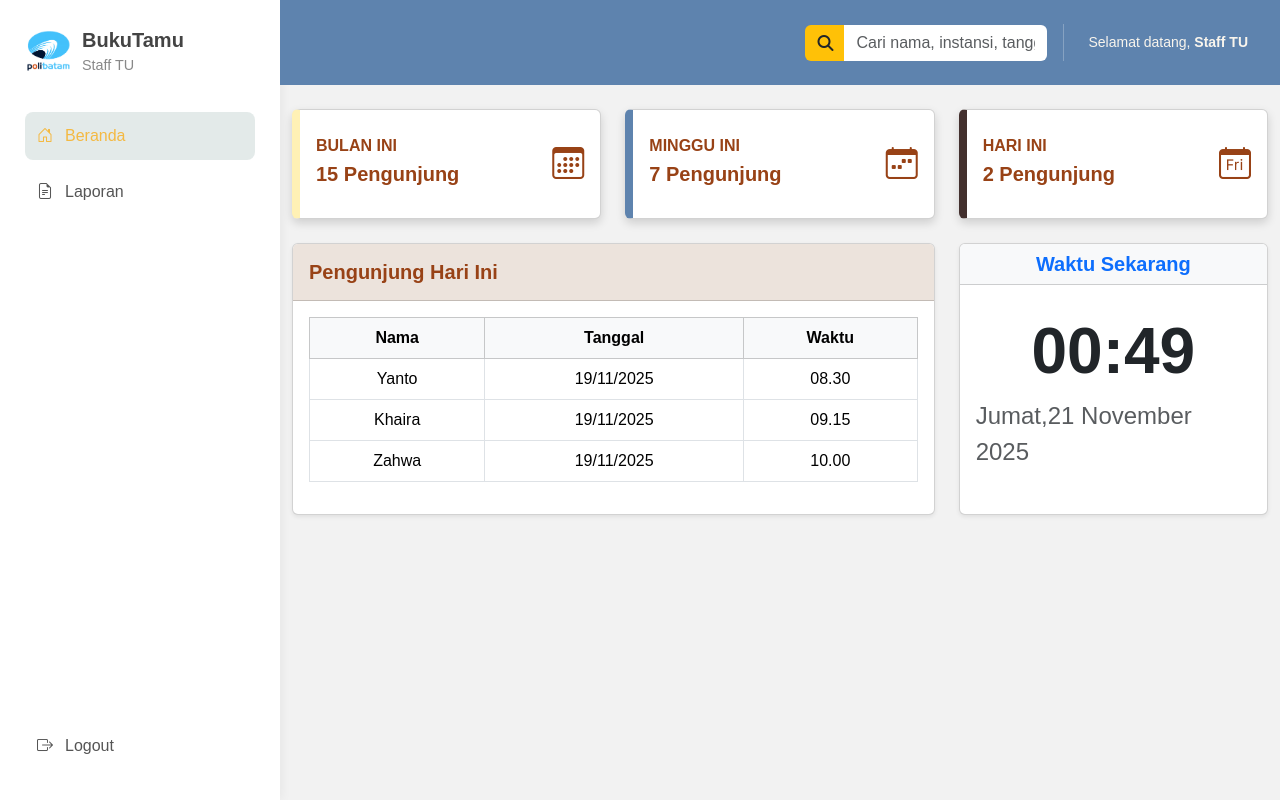
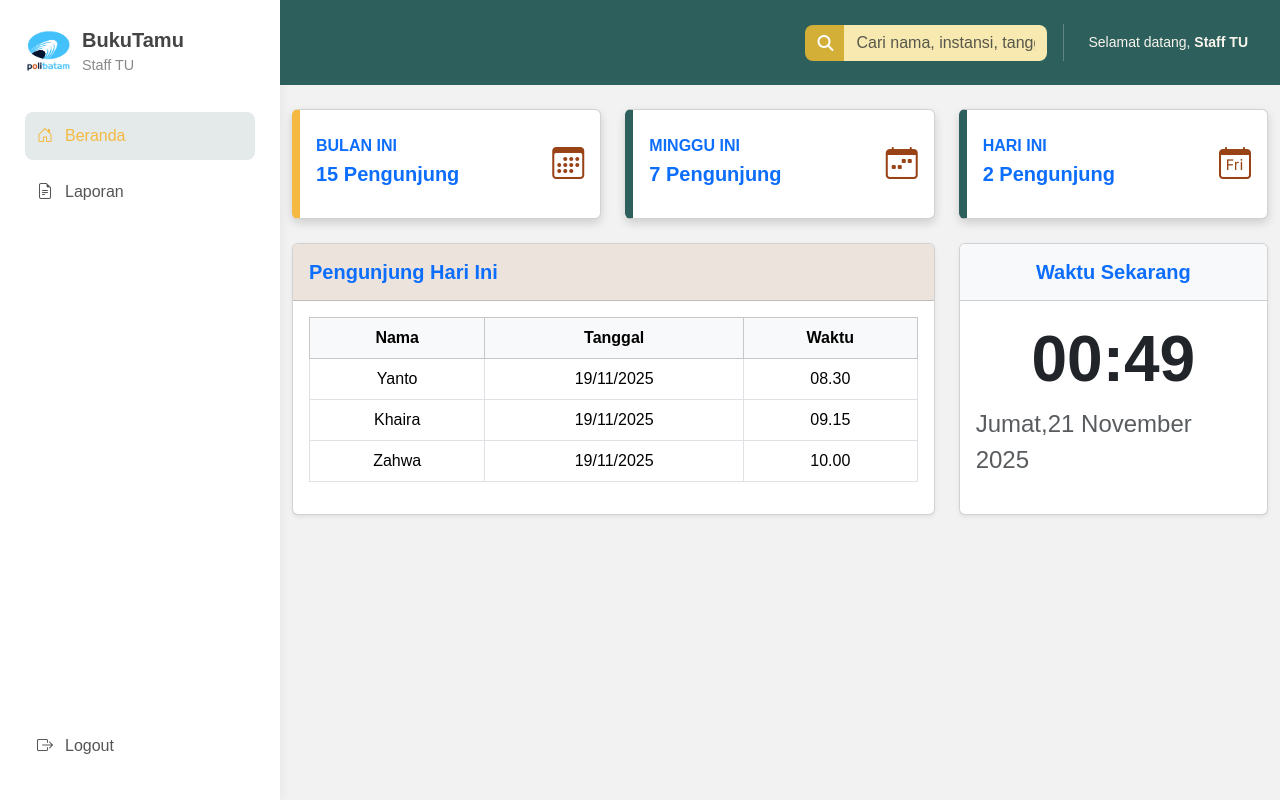
Before and after one commit to LuluKhaira/Buku-Tamu, a PHP site: page /dashboard_staffTU/beranda.php in a window 1280 px wide. Run offline with PHP 8.4, Linux system fonts and the light colour scheme.

Commit message:
update beranda, navbar.php

```diff
--- a/Nav_Side_Bar/navbar.php
+++ b/Nav_Side_Bar/navbar.php
@@ -4,22 +4,24 @@
 <link href="https://cdnjs.cloudflare.com/ajax/libs/font-awesome/6.5.1/css/all.min.css" rel="stylesheet">
 
 <body>
-    <nav class="navbar navbar-expand px-3 py-4" style="background-color:#5e83ae;">
+    <nav class="navbar navbar-expand px-3 py-4" style="background-color:#2d5f5d;">
 
-        <!-- Sidebar Toggle (Mobile Only) -->
-        <button id="sidebarToggleTop" class="btn btn-link d-md-none rounded-circle me-3" style="color:#ffffff;">
-            <i class="bi bi-list fs-4" style="color:#ffffff;"></i>
-        </button>
-
-        <!-- SLOT SEARCH BAR (tempatnya tetap ada di navbar) -->
         <div class="ms-auto d-none d-sm-inline-block" style="width: 25%;">
             <?php if (basename($_SERVER['PHP_SELF']) == 'beranda.php') : ?>
                 <form class="form-inline w-100">
                     <div class="input-group">
-                        <span class="input-group-text border-0 bg-warning text-dark">
+
+                        <!-- ICON -->
+                        <span class="input-group-text border-0"
+                            style="background:#d4af37; color:white; border-top-left-radius: 8px; border-bottom-left-radius: 8px;">
                             <i class="fas fa-search"></i>
                         </span>
-                        <input type="text" class="form-control border-0" placeholder="Cari nama, instansi, tanggal...">
+
+                        <!-- INPUT -->
+                        <input type="text"
+                            class="form-control border-0"
+                            placeholder="Cari nama, instansi, tanggal..."
+                            style="background:#f7e9b0; color:#4b3e00; border-top-right-radius: 8px; border-bottom-right-radius: 8px;">
                     </div>
                 </form>
             <?php endif; ?>
@@ -41,4 +43,5 @@
 
     </nav>
 </body>
+
 </html>
--- a/dashboard_staffTU/beranda.php
+++ b/dashboard_staffTU/beranda.php
@@ -24,12 +24,12 @@
         <!-- Bulan Ini -->
         <div class="col-xl-4 col-md-6 mb-4">
           <div class="card h-100 py-2"
-            style="border-left:8px solid #fff1b5; box-shadow:0 4px 10px rgba(0,0,0,0.15);">
+            style="border-left:8px solid #f4b942; box-shadow:0 4px 10px rgba(0,0,0,0.15);">
             <div class="card-body">
               <div class="row align-items-center">
                 <div class="col">
-                  <div class="text-uppercase fw-bold mb-1" style="color:#984216;">Bulan Ini</div>
-                  <div class="h5 fw-bold" style="color:#984216;">15 Pengunjung</div>
+                  <div class="text-uppercase fw-semibold text-primary mb-1" style="color:#984216;">Bulan Ini</div>
+                  <div class="h5 fw-semibold text-primary" style="color:#984216;">15 Pengunjung</div>
                 </div>
                 <div class="col-auto">
                   <i class="bi bi-calendar3 fs-2" style="color:#984216;"></i>
@@ -42,12 +42,12 @@
         <!-- Minggu Ini -->
         <div class="col-xl-4 col-md-6 mb-4">
           <div class="card h-100 py-2"
-            style="border-left:8px solid #5e83ae; box-shadow:0 4px 10px rgba(0,0,0,0.15);">
+            style="border-left:8px solid #2d5f5d; box-shadow:0 4px 10px rgba(0,0,0,0.15);">
             <div class="card-body">
               <div class="row align-items-center">
                 <div class="col">
-                  <div class="text-uppercase fw-bold mb-1" style="color:#984216;">Minggu Ini</div>
-                  <div class="h5 fw-bold" style="color:#984216;">7 Pengunjung</div>
+                  <div class="text-uppercase fw-semibold text-primary mb-1" style="color:#984216;">Minggu Ini</div>
+                  <div class="h5 fw-semibold text-primary" style="color:#984216;">7 Pengunjung</div>
                 </div>
                 <div class="col-auto">
                   <i class="bi bi-calendar-week fs-2" style="color:#984216;"></i>
@@ -60,12 +60,12 @@
         <!-- Hari Ini -->
         <div class="col-xl-4 col-md-6 mb-4">
           <div class="card h-100 py-2"
-            style="border-left:8px solid #43302e; box-shadow:0 4px 10px rgba(0,0,0,0.15);">
+            style="border-left:8px solid #2d5f5d; box-shadow:0 4px 10px rgba(0,0,0,0.15);">
             <div class="card-body">
               <div class="row align-items-center">
                 <div class="col">
-                  <div class="text-uppercase fw-bold mb-1" style="color:#984216;">Hari Ini</div>
-                  <div class="h5 fw-bold" style="color:#984216;">2 Pengunjung</div>
+                  <div class="text-uppercase fw-semibold text-primary mb-1" style="color:#984216;">Hari Ini</div>
+                  <div class="h5 fw-semibold text-primary" style="color:#984216;">2 Pengunjung</div>
                 </div>
                 <div class="col-auto">
                   <i class="bi bi-calendar-day fs-2" style="color:#984216;"></i>
@@ -89,7 +89,7 @@
           <div class="card shadow-sm h-100">
 
             <div class="card-header py-3 d-flex justify-content-between align-items-center" style="background:#ece3dc;">
-              <h5 class="mb-0 fw-semibold" style="color:#984216;">Pengunjung Hari Ini</h5>
+              <h5 class="mb-0 fw-semibold text-primary" style="color:#984216;">Pengunjung Hari Ini</h5>
             </div>
 
             <div class="card-body">
@@ -133,8 +133,7 @@
         <!-- JAM & TANGGAL -->
         <div class="col-lg-4 mb-4">
           <div class="card h-100 shadow-sm">
-
-            <div class="card-header bg-light text-center">
+            <div class="card-header py-3 bg-light text-center">
               <h5 class="mb-0 fw-semibold text-primary">Waktu Sekarang</h5>
             </div>
 
```
